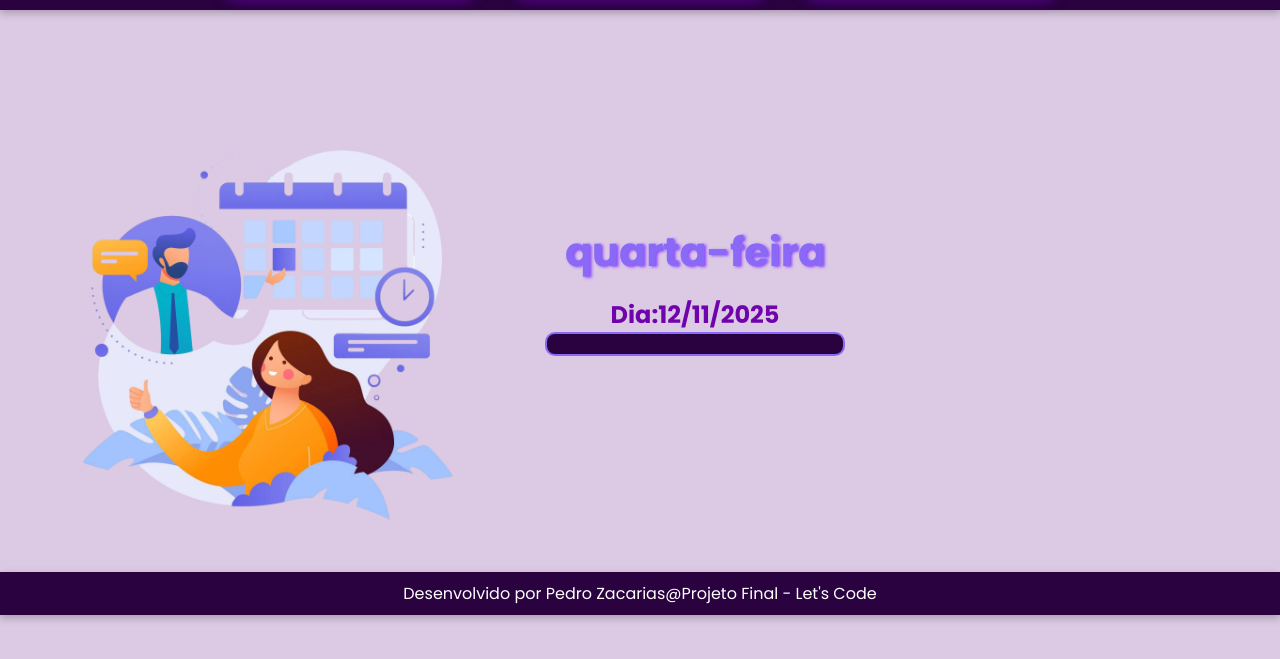
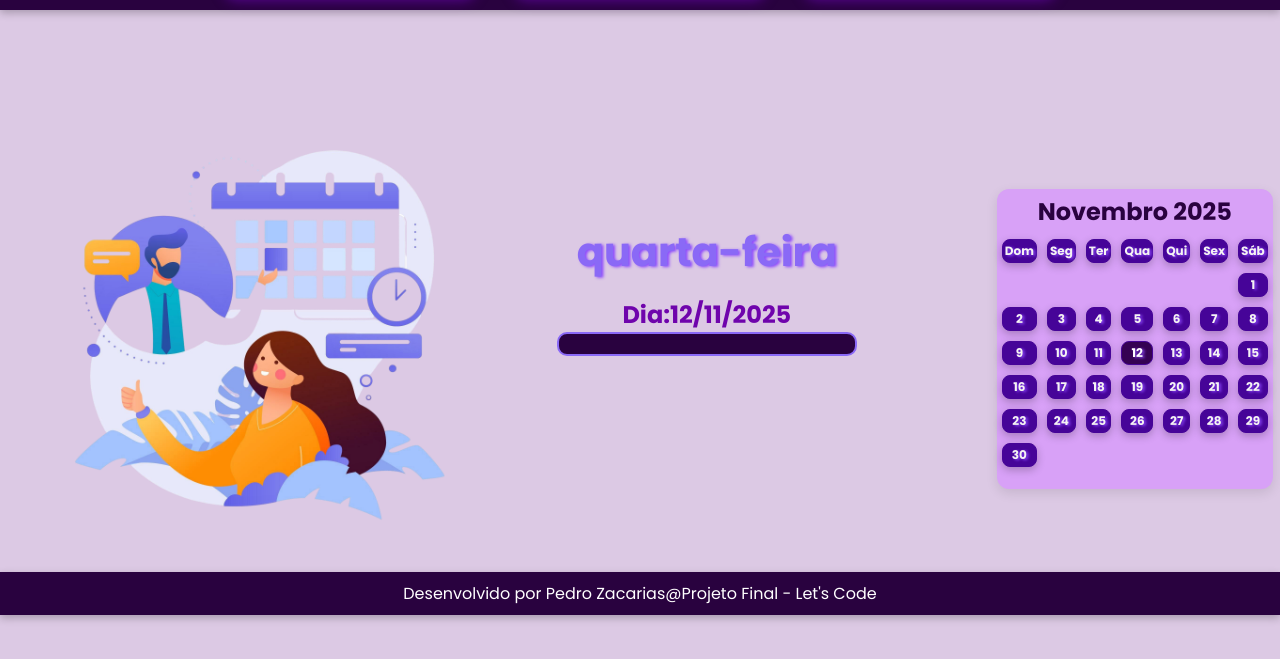
Before and after one commit to Pedrozac0789/Agenda, a plain HTML site: page Front-End/index.html in a window 1280 px wide. Shown: the part 125-784 px from the top of the page. Drawn offline with nearby package versions, Linux system fonts and the light colour scheme; no server answers.

Commit message:
feat(calendario): adicionar calendário interativo com dias do mês e estilização

```diff
--- /dev/null
+++ b/Front-End/calendario/script.js
@@ -0,0 +1,36 @@
+   const daysContainer = document.getElementById('daysContainer');
+    const monthYear = document.getElementById('monthYear');
+    const data = new Date();
+    const monthNames = ['Janeiro','Fevereiro','Março','Abril','Maio','Junho','Julho','Agosto','Setembro','Outubro','Novembro','Dezembro'];
+    const daysOfWeek = ['Dom','Seg','Ter','Qua','Qui','Sex','Sáb'];
+
+    monthYear.textContent = `${monthNames[data.getMonth()]} ${data.getFullYear()}`;
+
+    // Adiciona os dias da semana
+    daysOfWeek.forEach(day => {
+      const dayElem = document.createElement('div');
+      dayElem.className = 'day';
+      dayElem.textContent = day;
+      daysContainer.appendChild(dayElem);
+    });
+
+    // Primeiro dia do mês
+    const firstDay = new Date(data.getFullYear(), data.getMonth(), 1).getDay();
+    const totalDays = new Date(data.getFullYear(), data.getMonth() + 1, 0).getDate();
+
+    // Espaços vazios antes do primeiro dia
+    for (let i = 0; i < firstDay; i++) {
+      const empty = document.createElement('div');
+      daysContainer.appendChild(empty);
+    }
+
+    // Dias do mês
+    for (let i = 1; i <= totalDays; i++) {
+      const dayElem = document.createElement('div');
+      dayElem.className = 'day';
+      dayElem.textContent = i;
+      if (i === data.getDate()) {
+        dayElem.classList.add('today');
+      }
+      daysContainer.appendChild(dayElem);
+    }
--- /dev/null
+++ b/Front-End/calendario/style.css
@@ -0,0 +1,52 @@
+
+    .calendar {
+      background: rgb(216, 161, 247);
+
+      border-radius: 12px;
+      box-shadow: 0 4px 12px rgba(0,0,0,0.1);
+      padding: 5px;
+
+      height: 300px;
+      margin-left: 100px;
+      margin-top: 100px;
+    }
+    .calendar h2 {
+      text-align: center;
+      margin-bottom: 10px;
+    color: rgb(41, 2, 63);
+    }
+    .days {
+      display: grid;
+      grid-template-columns: repeat(7, 1fr);
+      gap: 10px;
+
+    }
+    .day {
+      text-align: center;
+      padding:2px;
+      background: #460498;
+       text-shadow: 2px 1px 3px hsl(263, 98%, 64%);
+      border-radius: 8px;
+      border:1px solid #460498;
+      color: #f5f3f3;
+      font-weight: bold;
+      font-size: 12px;
+      box-shadow: rgba(0, 0, 0, 0.24) 0px 3px 8px;
+       transition: transform 120ms ease, background 120ms ease, box-shadow 120ms;
+    }
+    .day:hover {
+  transform: translateY(-2px);
+  background: rgba(138, 105, 246, 0.811);
+  box-shadow: 0 6px 16px rgba(138, 105, 246, 0.12);
+}
+
+    .day.today {
+      background:rgb(53, 2, 83);
+      color: white;
+      transition: transform 120ms ease, background 120ms ease, box-shadow 120ms;
+    }
+.today:hover {
+  transform: translateY(-2px);
+  background: rgba(139, 6, 215, 0.811);
+  box-shadow: 0 6px 16px rgba(138, 105, 246, 0.12);
+}
--- a/Front-End/index.html
+++ b/Front-End/index.html
@@ -4,6 +4,7 @@
     <meta charset="UTF-8" />
     <meta name="viewport" content="width=device-width, initial-scale=1.0" />
     <link rel="stylesheet" href="style.css" />
+    <link rel="stylesheet" href="./calendario/style.css">
     <link
       href="https://unpkg.com/boxicons@2.1.1/css/boxicons.min.css"
       rel="stylesheet"
@@ -45,7 +46,7 @@
 
     <main>
       <!-- Parte Onde Sera Mostrado os compromissos do dia -->
-      <section class="centralizar">
+
       <section class="home">
         <div class="img">
           <img src="./assets/img4.png" alt="" />
@@ -59,6 +60,11 @@
               <li></li>
             </ul>
           </section>
+        </div>
+
+        <div class="calendar">
+          <h2 id="monthYear"></h2>
+          <div class="days" id="daysContainer"></div>
         </div>
       </section>
       <!-- Parte Modal para editar os compromissos -->
@@ -89,7 +95,6 @@
           </form>
         </div>
       </div>
-      </section>
     </main>
 
     <footer>
@@ -97,5 +102,6 @@
     </footer>
 
     <script src="script.js"></script>
+    <script src="./calendario/script.js"></script>
   </body>
 </html>
--- a/Front-End/style.css
+++ b/Front-End/style.css
@@ -83,9 +83,7 @@ main {
 
 }
 
-.tarefa {
-  margin-right: 400px;
-}
+
 
 /* LOGO / IMAGEM */
 .logo {
```
Lines whose indentation alone changed are shown as unchanged.
